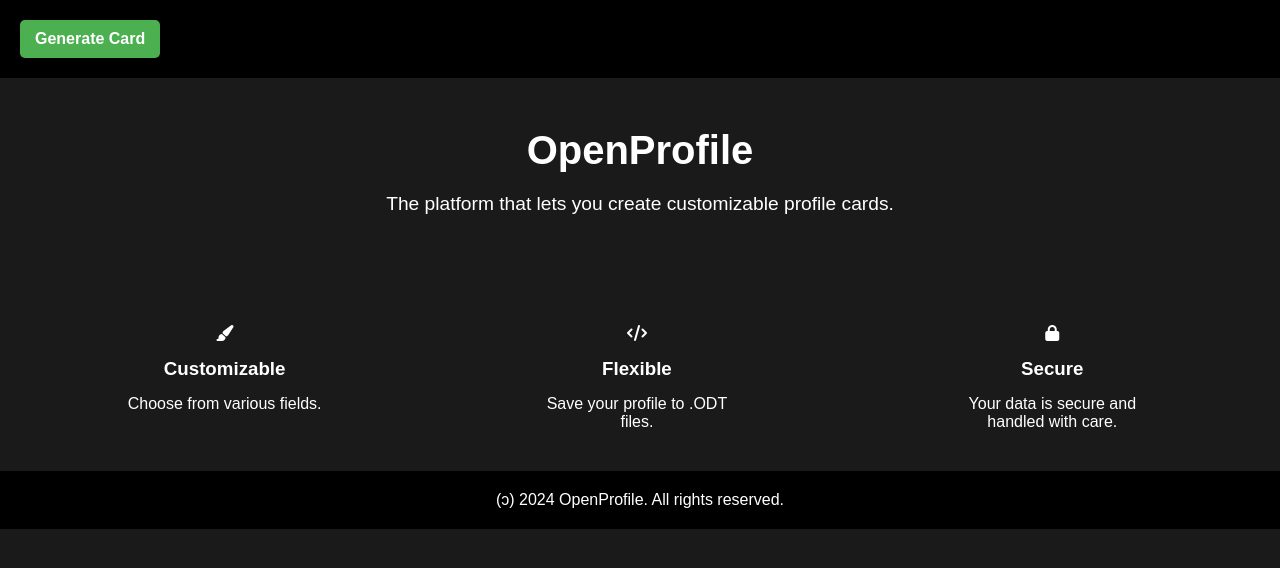
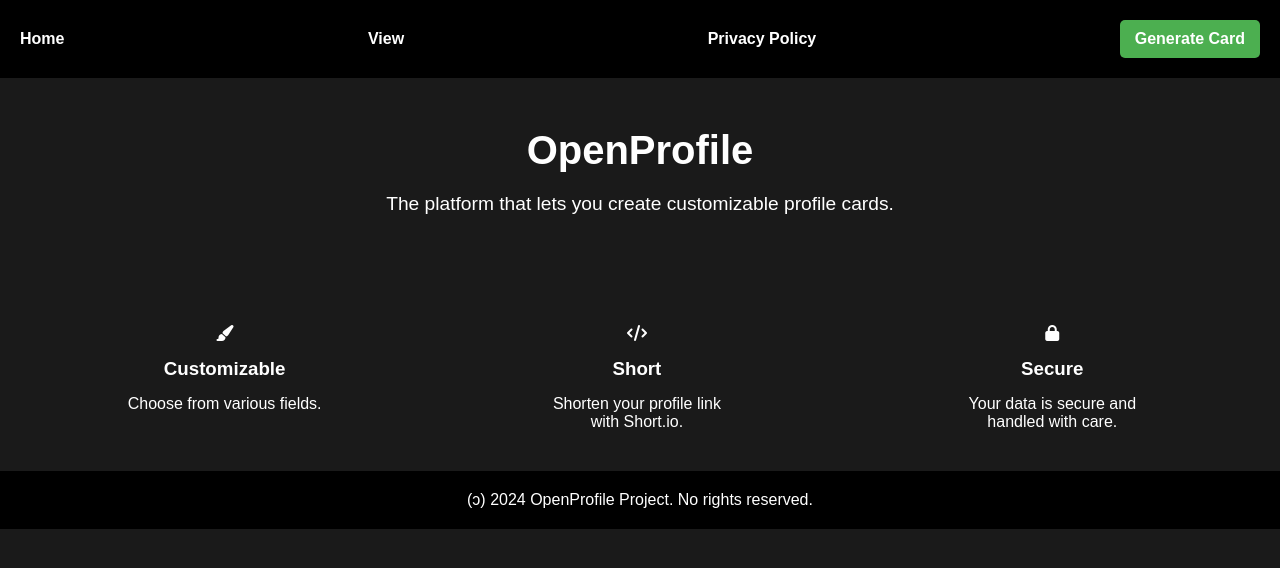
Before and after one commit to openprofileproject/website, a plain HTML site: page index.html in a window 1280 px wide. Drawn offline with Linux system fonts and the light colour scheme.

Commit message:
Update index.html

```diff
--- a/index.html
+++ b/index.html
@@ -10,6 +10,9 @@
 <body>
     <header>
         <nav>
+            <a href="index.html">Home</a>
+            <a href="https://openprofile.us.to/view">View</a>
+            <a href="https://openprofile.us.to/privacy">Privacy Policy</a>
             <a class="button" href="https://openprofile.us.to">Generate Card</a>
         </nav>
     </header>
@@ -28,8 +31,8 @@
             </div>
             <div class="feature">
                 <i class="fas fa-code"></i>
-                <h3>Flexible</h3>
-                <p>Save your profile to .ODT files.</p>
+                <h3>Short</h3>
+                <p>Shorten your profile link with Short.io.</p>
             </div>
             <div class="feature">
                 <i class="fas fa-lock"></i>
@@ -40,7 +43,7 @@
     </main>
 
     <footer>
-        <p>(ↄ) 2024 OpenProfile. All rights reserved.</p>
+        <p>(ↄ) 2024 OpenProfile Project. No rights reserved.</p>
     </footer>
 </body>
 </html>
```
